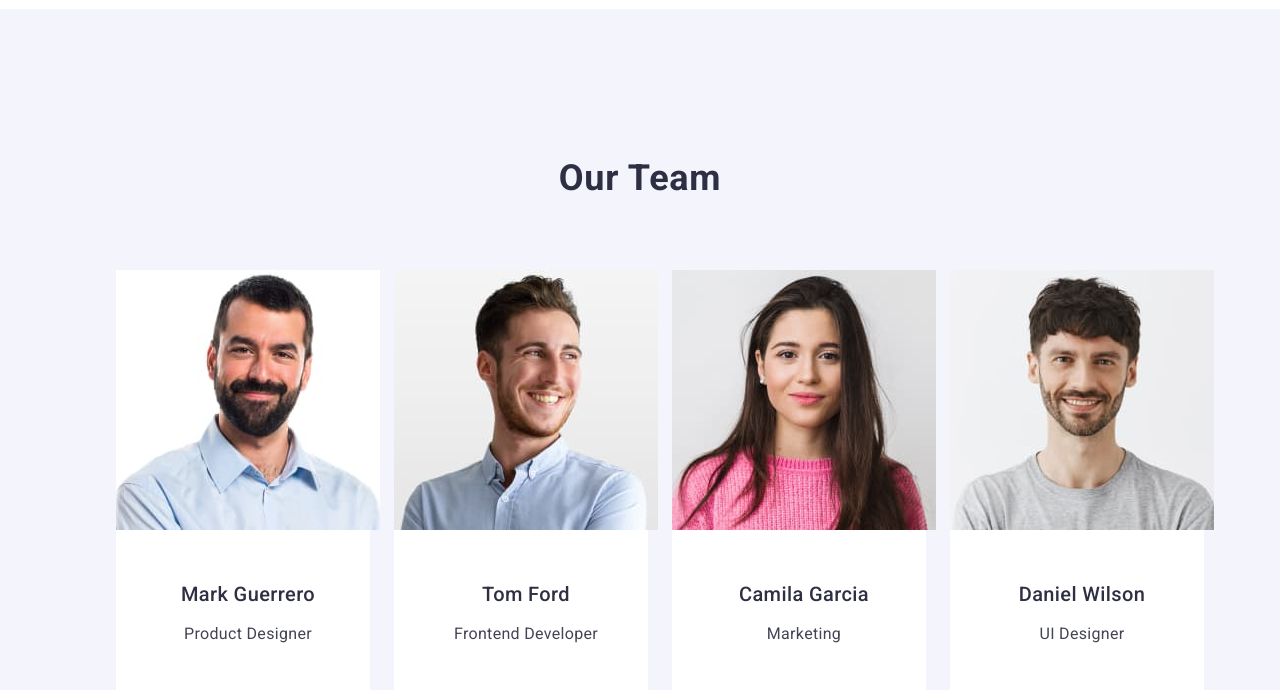
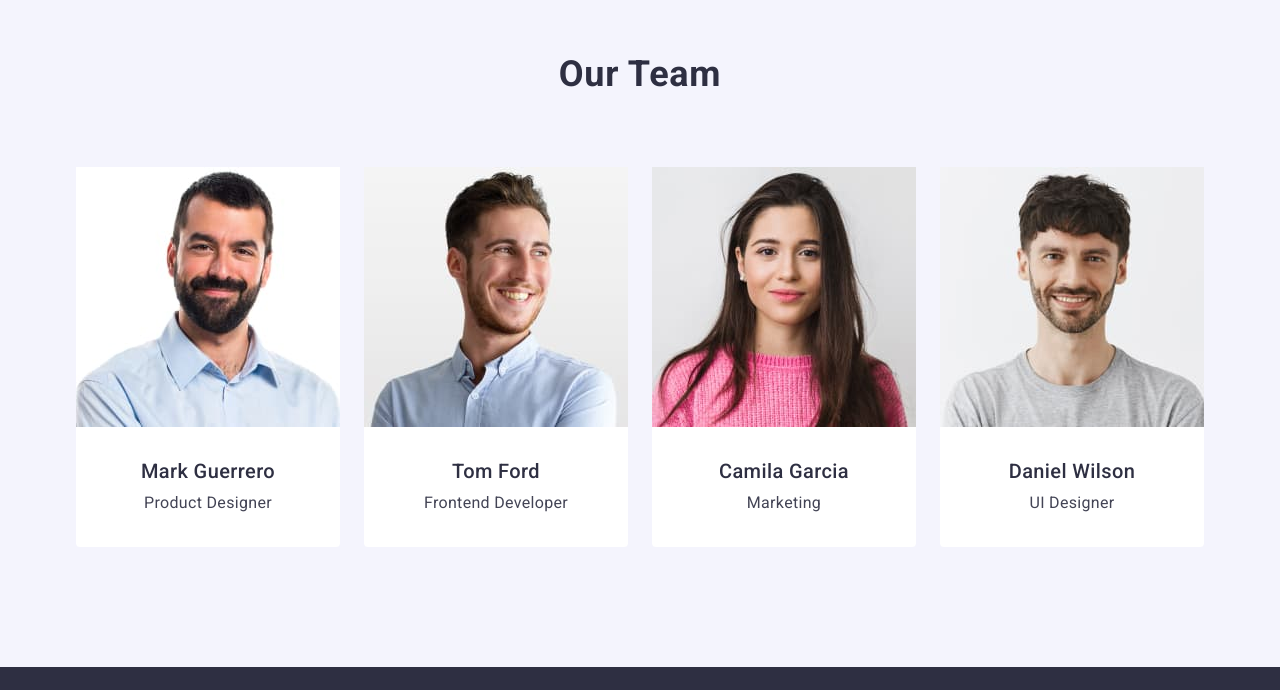
Before and after one commit to AlyonaKasianchuk/goit-markup-hw-03, a plain HTML site: page index.html in a window 1280 px wide. Shown: the part 2110-2800 px from the top of the page. Drawn offline with nearby package versions, Linux system fonts and the light colour scheme.

Commit message:
goit-markup-hw-03

```diff
--- a/css/styles.css
+++ b/css/styles.css
@@ -39,11 +39,17 @@ img {
 }
 .container {
     width: 1158px;
-        padding: 0 15px;
-        margin: 0 auto;
+    padding: 0 15px;
+    margin: 0 auto;
+}
+p, h1, h2, h3 {
+    margin-top: 0;
+    margin-bottom: 0;
 }
 ul {
-    margin: 0 auto;
+    margin-top: 0;
+    margin-bottom: 0;
+    padding-left: 0;
 }
 /* Navigation */
 .header-section {
@@ -54,7 +60,6 @@ ul {
     align-items: center;
     margin: 0 auto;
     justify-content: space-between;
-
 }
 .page-adress {
     font-style: normal;
@@ -161,8 +166,8 @@ ul {
      height: 56px;
      border: none;
      border-radius: 4px;
-    margin: 0 auto;
-    margin-top: 48px;
+     margin: 0 auto;
+     margin-top: 48px;
  }
 
  .button-order:active {
@@ -275,6 +280,7 @@ ul {
     width: calc((100% - 72px) / 4);
     border-radius: 0px 0px 4px 4px;
     margin: 0 auto;
+    min-width: 264px;
 }
 .profession {
    font-size: 16px;
```
